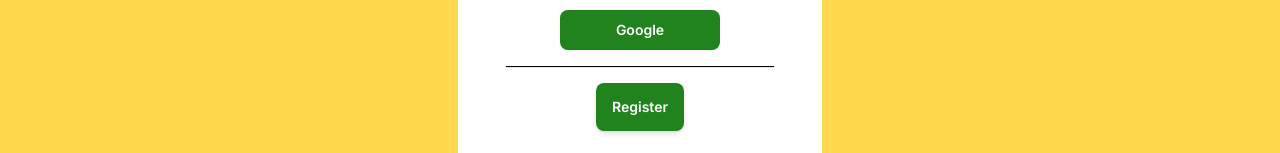
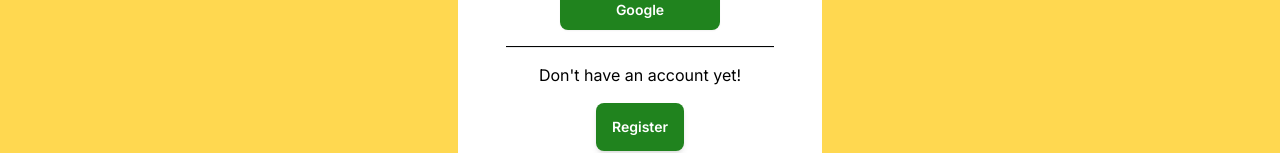
Before and after one commit to NewChayanon/CC17-GroupProject-FrontEnd, a React (Vite) app: page /login in a window 1280 px wide. Shown: the part 422-575 px from the top of the page. Built offline with nearby package versions, Linux system fonts and the light colour scheme; no server answers.

Commit message:
can login but cant register and no logout button yet

```diff
--- a/src/Pages/LoginPage.jsx
+++ b/src/Pages/LoginPage.jsx
@@ -57,12 +57,12 @@
   return (
     <div className="bg-secondary h-screen flex flex-col">
       <Header />
-      <div className="xl:hidden flex flex-col w-full items-center">
-        <p>Let&apos;s dive in!</p>
-        <p>Please log-in</p>
-        <p>to get voucher from the event.</p>
-      </div>
-      <div className="flex flex-1 h-screen justify-center items-center">
+      <div className="flex flex-col flex-1 gap-4 h-screen justify-center items-center">
+        <div className="xl:hidden flex flex-col w-full items-center">
+          <p className="text-lg">Let&apos;s dive in!</p>
+          <p>Please log-in</p>
+          <p>to get voucher from the event.</p>
+        </div>
         <div className="flex flex-col gap-4 bg-absolutewhite p-12 rounded-3xl items-center">
           <div className="flex flex-col gap-4 pb-2">
             <Input
@@ -96,6 +96,7 @@
             Google
           </button>
           <div className="divider h-0 m-0 border-t border-absoluteblack"></div>
+          <p>Don&apos;t have an account yet!</p>
           <Modal modalID="register-modal" callToAction="Register">
             <RegisterForm />
           </Modal>
```
